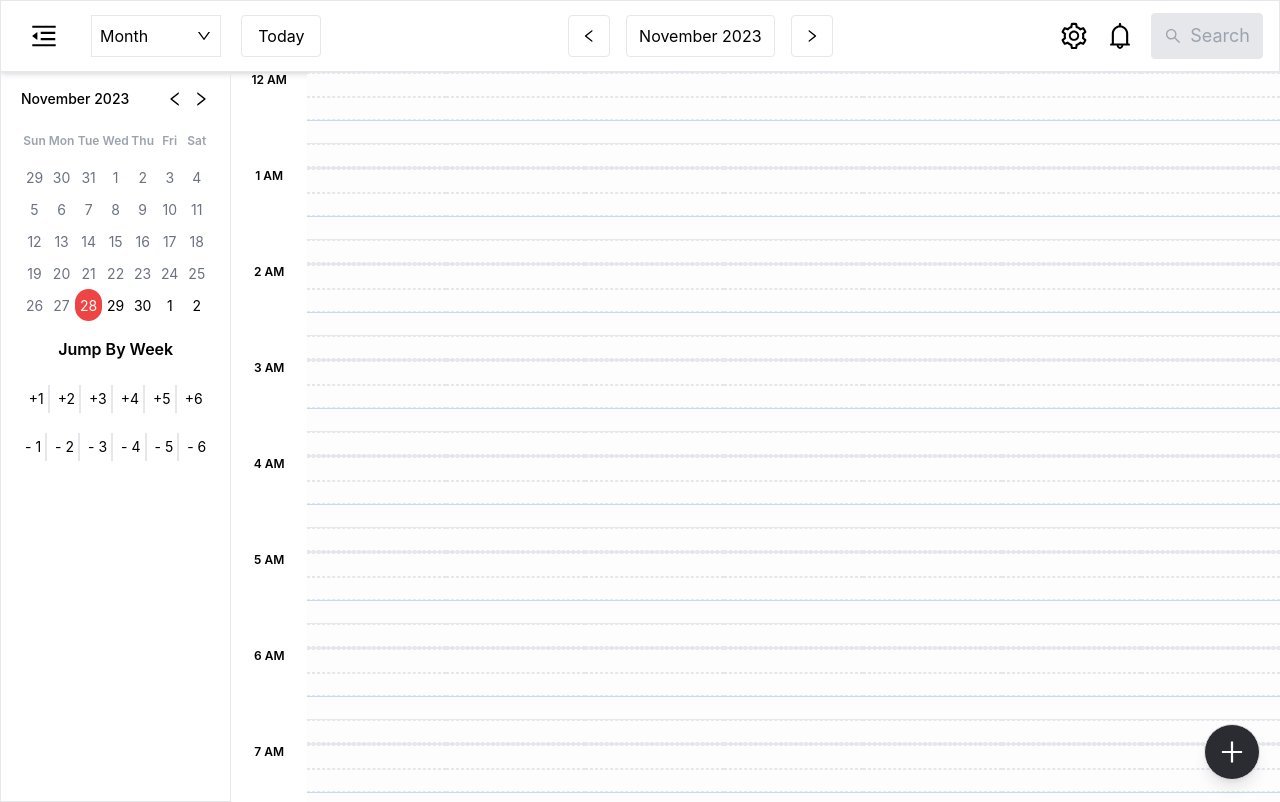
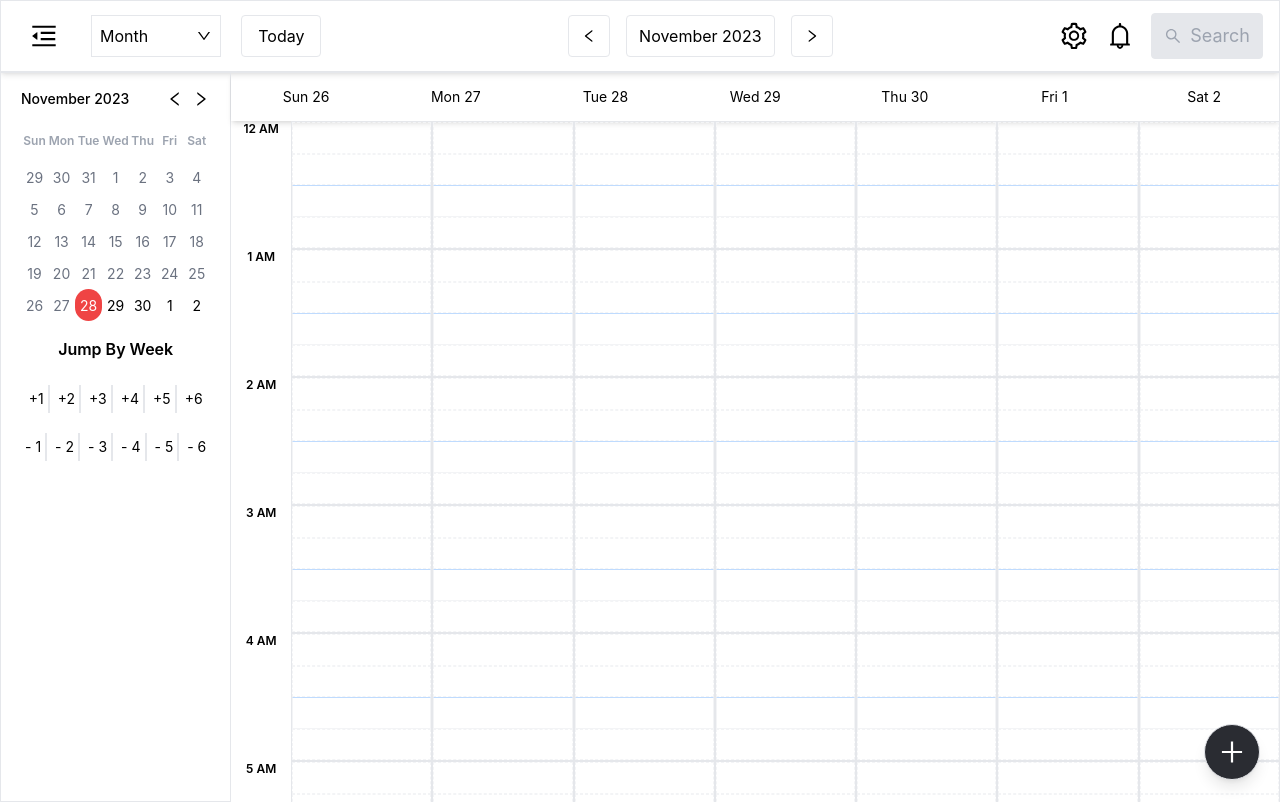
Before and after one commit to layan2k/calender-main, a React (Vite) app: page / in a window 1280 px wide. Built offline with nearby package versions, Linux system fonts and the light colour scheme.

Commit message:
Connect Calender with daySelected(dynamic)

```diff
--- a/src/App.jsx
+++ b/src/App.jsx
@@ -15,7 +15,7 @@ import DayCalender from './components/DayCalender'
 
 function App() {
   const [currentMonth, setCurrentMonth] = useState(getMonth())
-  const { monthIndex, showEventModal, showSideCalender } = useContext(GlobalContext)
+  const { monthIndex, showEventModal, showSideCalender, viewCalender } = useContext(GlobalContext)
 
 
   useEffect(() => {
@@ -32,9 +32,8 @@ function App() {
           {showSideCalender &&
             <Sidebar />
           }
-          {/* <Month month = {currentMonth} /> */}
-          {/* <Week /> */}
-          <DayCalender />
+          {viewCalender === "day"? <DayCalender /> : (viewCalender === "week"? <Week /> : <Month month = {currentMonth} />) }
+
         </div>
         <AddButton />
       </div>
--- a/src/components/DayCalender.jsx
+++ b/src/components/DayCalender.jsx
@@ -1,13 +1,19 @@
-import { useState } from "react"
-import { getQuartoHourBlocks, getWeekHours } from "../util"
+import { useState , useContext, useEffect} from "react"
+import { getHourBlocks, getQuartoHourBlocks } from "../util"
 import HourDay from "./HourDay"
+import GlobalContext from "../context/GlobalContext"
 
 
 const DayCalender = () => {
+    const {daySelected } = useContext(GlobalContext)
     const [currentHours, setCurrentHours] = useState(getQuartoHourBlocks())
-    const [currentStartDate, setCurrentStartDate] = useState(getWeekHours())
+    const [currentStartDate, setCurrentStartDate] = useState(getHourBlocks())
+    useEffect(() => {
+        setCurrentHours(getQuartoHourBlocks(daySelected))
+        setCurrentStartDate(getHourBlocks(daySelected))
+        },[daySelected])
     return (
-        <div className="flex flex-1 overflow-y-scroll ">
+        <div className="flex flex-1 overflow-y-scroll mt-0.5">
             {/* left */}
             <div className="">
                 {/*Side Bar With hours  */}
@@ -28,14 +34,15 @@ const DayCalender = () => {
 
             {/* Right */}
             {/* Hours In a Day */}
-            <div className="grid grid-cols-7 grid-rows-96 flex-1" >
+            <div className="grid grid-cols-1 grid-rows-96 flex-1" >
                 {currentStartDate.map((week, ind) => (
                     <div key={ind}>
-                        {week.map((hour, idl) => (
+                        <HourDay hour={week} />
+                        {/* {week.map((hour, idl) => (
                             <span key={idl}>
-                                <HourDay hour={hour} />
+
                             </span>
-                        ))}
+                        ))} */}
                     </div>
                 ))}
             </div>
--- a/src/components/Hour.jsx
+++ b/src/components/Hour.jsx
@@ -3,7 +3,7 @@
 
 const Hour = ({ hour }) => {
     return (
-        <div className='border border-gray-200 grid grid-cols-1 grid-rows-4 h-36'>
+        <div className='border border-gray-200 grid grid-cols-1 grid-rows-4 h-32'>
             {hour.map((quarter, idk) => (
                 <div className={`flex justify-center items-center border border-gray-100 cursor-pointer ${idk === 2 ? 'border-t-blue-200 border-solid': "border-dashed"}`} key={idk}>
                     {" "}
--- a/src/components/HourDay.jsx
+++ b/src/components/HourDay.jsx
@@ -1,11 +1,12 @@
 /* eslint-disable react/prop-types */
 
 
-const HourDay = ({hour}) => {
+const HourDay = ({ hour }) => {
+    const changeHourToArray = Object.values(hour)
     return (
-        <div className='border border-gray-200 border-r-0 border-l-0 grid grid-cols-1 grid-rows-4 h-24' >
-            {hour.map((quarter, idk) => (
-                <div className={`flex justify-center items-center border-r-0 border-l-0 border border-gray-200 cursor-pointer  ${idk === 2 ? 'border-t-blue-200 border-solid': "border-dashed"}`} style={{"background": "#fdfdfd"}} key={idk}>
+        <div className='border border-gray-200 border-r-0 border-l-0 grid grid-cols-1 grid-rows-4 h-24' style={{"background": "#fdfdfd"}}>
+            {changeHourToArray.map((quarter, idk) => (
+                <div className={`flex justify-center items-center border-r-0 border-l-0 border border-gray-200 cursor-pointer  ${idk === 2 ? 'border-t-blue-200 border-solid': "border-dashed"}`} key={idk}>
                     {" "}
                 </div>
             ))}
--- a/src/components/Week.jsx
+++ b/src/components/Week.jsx
@@ -15,6 +15,11 @@ const Week = () => {
   useEffect(() => {
     setCurrentMonth(getMonth(monthIndex))
   }, [monthIndex]);
+
+  useEffect(() => {
+    setCurrentStartDate(getWeekHours(daySelected))
+    setCurrentHours(getQuartoHourBlocks(daySelected))
+  },[daySelected])
 
   const ourDaySelectedWeek = getWeekOfMonth(daySelected) - 1
 
@@ -40,7 +45,7 @@ const Week = () => {
           <div className='flex flex-col'>
             <div className='grid grid-cols-1 grid-rows-96 '>
               {currentHours.map((item, kee) => (
-                <div className="grid grid-cols-1 grid-rows-4 h-36 " key={kee}>
+                <div className="grid grid-cols-1 grid-rows-4 h-32 " key={kee}>
                   {item.map((hrs, kd) => (
                     <div className={`flex justify-center items-start cursor-pointer text-xs px-3 font-semibold text-black `} key={kd} >
                       {kd === 0 ? hrs : " "}
--- a/src/context/ContextWrapper.jsx
+++ b/src/context/ContextWrapper.jsx
@@ -11,6 +11,7 @@ const ContextWrapper = (props) => {
     const [daySelected, setDaySelected] = useState(dayjs());
     const [showEventModal, setShowEventModal] = useState(false);
     const [showSideCalender, setShowSideCalender] = useState(true);
+    const [viewCalender, setViewCalender] = useState('week')
 
     useEffect(() => {
         if (smallCalendarMonth !== null) {
@@ -28,7 +29,9 @@ return (
         showEventModal,
         setShowEventModal,
         showSideCalender,
-        setShowSideCalender
+        setShowSideCalender,
+        viewCalender,
+        setViewCalender
 
     }}>
         {props.children}
--- a/src/context/GlobalContext.js
+++ b/src/context/GlobalContext.js
@@ -11,6 +11,8 @@ const GlobalContext = React.createContext({
     showEventModal: false,
     setShowEventModal: () => { },
     showSideCalender: true,
-    setShowSideCalender: () => { }
+    setShowSideCalender: () => { },
+    viewCalender: 'week',
+    setViewCalender: (calender)=>{ },
 })
 export default GlobalContext
--- a/src/util.js
+++ b/src/util.js
@@ -86,19 +86,26 @@ export function getQuartoHourBlocks(selectedDate = dayjs().startOf('day')) {
 
 export function getHourBlocks(selectedDate = dayjs().startOf('day')) {
     const hoursArray = [];
-    // Loop through each hour for a single day (24 hours)
+
+    // Start with the selected date at midnight
+    const startDate = dayjs(selectedDate).startOf('day');
+
+    // Loop through each hour of the selected day
     for (let i = 0; i < 24; i++) {
-        const currentHour = selectedDate.add(i, 'hours');
+        const currentHour = startDate.add(i, 'hours');
+        const hourArray = [];
 
-        // Use map to generate 4 intervals per hour (15 minutes each)
-        const hourArray = Array.from({ length: 4 }, (_, j) => {
+        // Loop through 4 intervals per hour (60 minutes / 15 minutes)
+        for (let j = 0; j < 4; j++) {
             const currentInterval = currentHour.add(j * 15, 'minutes');
-            return currentInterval.format('h A');
-        });
+            const formattedInterval = currentInterval.format('h A');
+            hourArray.push(formattedInterval);
+        }
 
         // Add the array for the current hour to the main array
         hoursArray.push(hourArray);
     }
+
     return hoursArray;
 }
 
```
